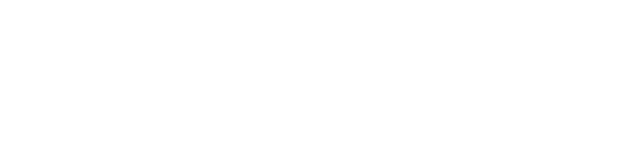
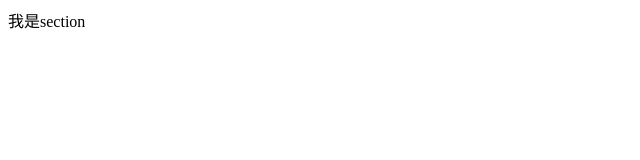
Before and after one commit to dominate666/mobilelayout, a plain HTML site: page section.html in a window 1280 px wide. Shown: the whole page, without its empty margins (0-640 px from the left). Drawn offline with Linux system fonts and the light colour scheme.

Commit message:
修改了section

```diff
--- a/section.html
+++ b/section.html
@@ -8,6 +8,6 @@
     <title>Document</title>
 </head>
 <body>
-
+   我是section
 </body>
 </html>
```
